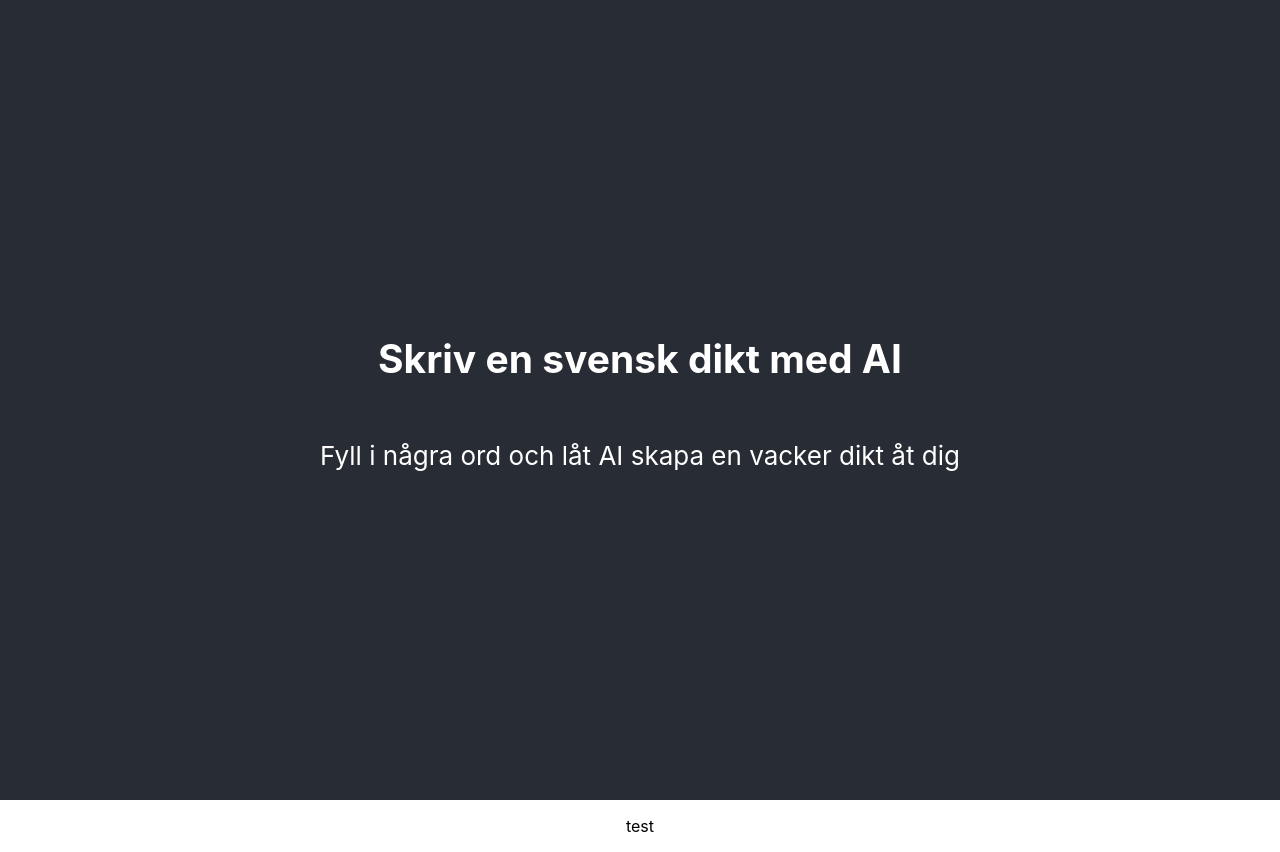
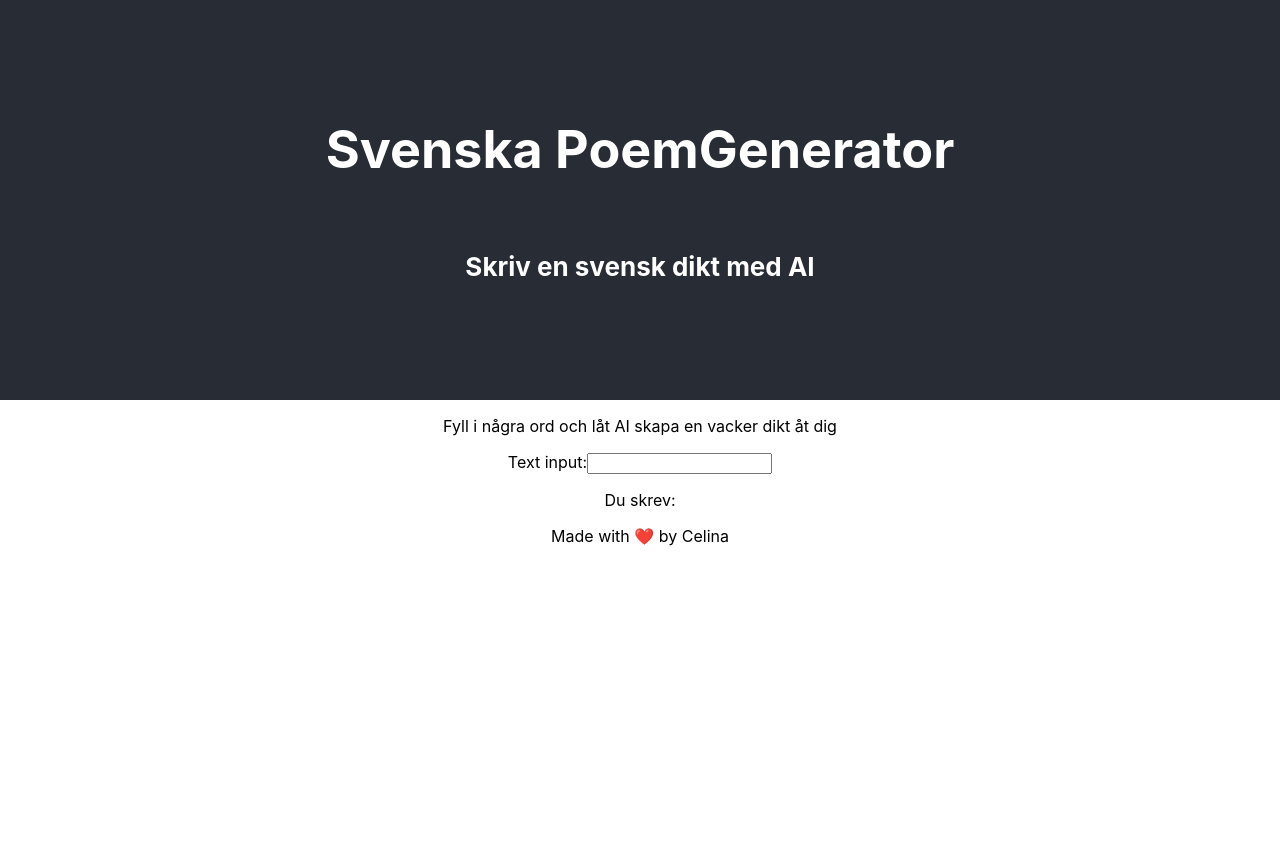
Before and after one commit to ctoloczko/swidish-poems, a React (Create React App) app: page / in a window 1280 px wide. After the commit the page ends 800 px from the top, so only its background shows below. Built offline with nearby package versions, Linux system fonts and the light colour scheme.

Commit message:
added function

```diff
--- a/src/App.css
+++ b/src/App.css
@@ -2,20 +2,9 @@
   text-align: center;
 }
 
-.App-logo {
-  height: 40vmin;
-  pointer-events: none;
-}
-
-@media (prefers-reduced-motion: no-preference) {
-  .App-logo {
-    animation: App-logo-spin infinite 20s linear;
-  }
-}
-
 .App-header {
   background-color: #282c34;
-  min-height: 100vh;
+  min-height: 50vh;
   display: flex;
   flex-direction: column;
   align-items: center;
@@ -23,16 +12,3 @@
   font-size: calc(10px + 2vmin);
   color: white;
 }
-
-.App-link {
-  color: #61dafb;
-}
-
-@keyframes App-logo-spin {
-  from {
-    transform: rotate(0deg);
-  }
-  to {
-    transform: rotate(360deg);
-  }
-}
--- a/src/App.js
+++ b/src/App.js
@@ -5,11 +5,13 @@ function App() {
   return (
     <div className="App">
       <header className="App-header">
-        <h2>Skriv en svensk dikt med AI</h2>
-        <p>Fyll i några ord och låt AI skapa en vacker dikt åt dig</p>
+        <h1>Svenska PoemGenerator</h1>
+        <h4>Skriv en svensk dikt med AI</h4>
       </header>
 
       <UserForm />
+
+      <footer>Made with ❤️ by Celina</footer>
     </div>
   );
 }
--- a/src/UserForm.js
+++ b/src/UserForm.js
@@ -1,5 +1,25 @@
-import React from "react";
+import { useState } from "react";
 
 export default function UserForm() {
-  return <p>test </p>;
+  const [inputValue, setInputValue] = useState(""); // State for input value
+
+  function handleChange(event) {
+    setInputValue(event.target.value); // Update state when user types
+  }
+
+  return (
+    <div>
+      <p>Fyll i några ord och låt AI skapa en vacker dikt åt dig</p>
+      <label>
+        Text input:
+        <input
+          type="text"
+          name="myInput"
+          value={inputValue}
+          onChange={handleChange}
+        />
+      </label>
+      <p>Du skrev: {inputValue}</p> {/* Display user input */}
+    </div>
+  );
 }
```
Also changed, not shown: src/logo.svg (deleted).
